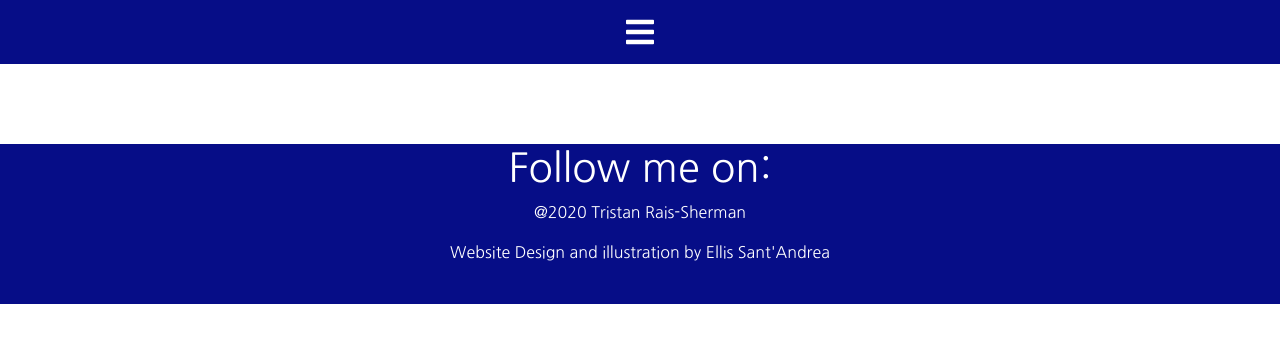
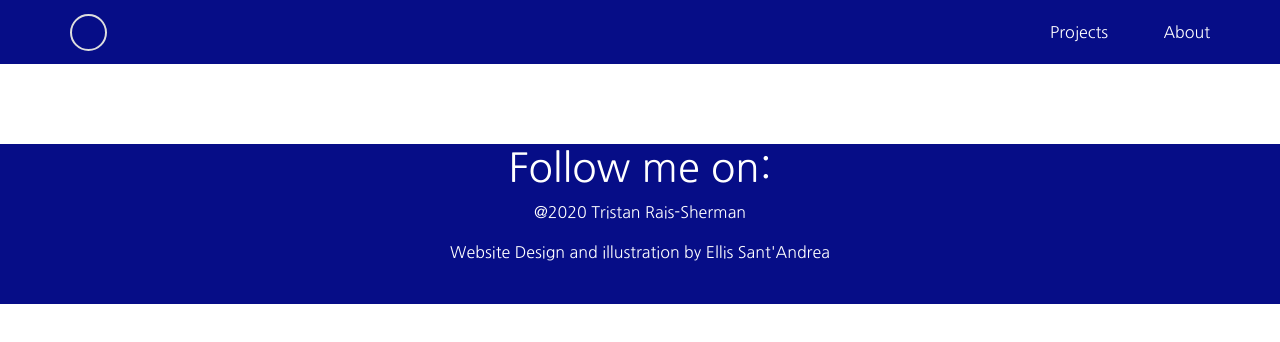
Before and after one commit to thecodingconductor/react-portfolio, a React (Create React App) app: page /projects in a window 1280 px wide. Shown: the top 342 px of the page. Built offline with nearby package versions, Linux system fonts and the light colour scheme.

Commit message:
desktop view almost completed

```diff
--- a/src/components/layout/Navbar.js
+++ b/src/components/layout/Navbar.js
@@ -1,14 +1,23 @@
 import React, { Fragment, useContext, useState } from 'react';
+import { useParams } from 'react-router';
+import { Link, useLocation } from 'react-router-dom';
 import { Navbar as ReactNavbar } from 'react-bootstrap';
 import PropTypes from 'prop-types';
 import NavContext from '../../context/nav/navContext';
 import NavModal from './NavModal';
+import { Container } from 'react-bootstrap';
+import useWindowDimensions from '../../hooks/useWindowDimensions';
 
 
 const Navbar = ({ title, icon }) => {
 
     const navContext = useContext(NavContext);
     const { showModal, showModalFunc, hideModalFunc } = navContext;
+    const { height, width } = useWindowDimensions();
+    const { pathname } = useLocation();
+
+
+    console.log(`height - ${height}, width - ${width}`);
 
     const onClick = () => {
         if (showModal === false) {
@@ -20,8 +29,26 @@ const Navbar = ({ title, icon }) => {
 
     return (
         <Fragment>
-            <ReactNavbar className="d-flex align-items-center justify-content-center navbar-main">
+            <ReactNavbar className={`d-flex align-items-center justify-content-center navbar-main ${pathname === '/projects' && 'projects-page-nav'}`}>
                 <i className="fas fa-bars fa-2x mobile-menu-icon" onClick={onClick}></i>
+                <Container>
+                    <div className={`d-flex justify-content-between align-items-center nav-bar-large `}>
+                        <div className="icon-left">
+                            <Link to="/"></Link>
+                        </div>
+                        <div className="links-right">
+                            <ul className="d-flex align-items-center justify-content-between nav-link-list">
+                                <li>
+                                    <a href="">Projects</a>
+                                </li>
+                                <li>
+                                    <Link to="/about">About</Link>
+                                </li>
+                            </ul>
+                        </div>
+                    </div>
+                </Container>
+
             </ReactNavbar>
             { showModal === true && <NavModal />}
         </Fragment>
--- a/src/components/pages/Projects.js
+++ b/src/components/pages/Projects.js
@@ -22,7 +22,7 @@ const Projects = () => {
             <OrchesNation />
             <MarsRover />
             <ConcertBuilder />
-            <ProjectContainer projectName={orchesNation ? orchesNation : marsRover} />
+            {/* <ProjectContainer projectName={orchesNation ? orchesNation : marsRover} /> */}
         </Fragment>
     )
 
--- a/src/components/projects/ConcertBuilder.js
+++ b/src/components/projects/ConcertBuilder.js
@@ -17,8 +17,12 @@ const ConcertBuilder = () => {
             {concertBuilder ?
                 <Fragment>
                     <Container className="project-top-container" fluid>
+                        <div className="inner">
+                            <div className="text-container">
                                 <h1>Concert Builder</h1>
                                 <p>Full-stack application designed to assist orchestra conductors to research, develop, and plan concerts.</p>
+                            </div>
+
                             <div className="d-flex flex-column align-items-center justify-content-between button-container">
 
                                 <a href="http://www.concertbuilder.com">
@@ -29,9 +33,12 @@ const ConcertBuilder = () => {
                                 </a>
 
                             </div>
+                        </div>
+
 
                     </Container>
                     <Container className="project-middle-container" fluid>
+                        <div className="inner-middle">
                             <img src={concertBuilderHome} alt="Mars Rover Home" className="project-image-main" />
                             <div className="image-spacer"></div>
                             <h2 className="Key Feature">Key Features</h2>
@@ -39,11 +46,13 @@ const ConcertBuilder = () => {
                             <p className="feature">CSS, HTML</p>
                             <p className="feature">Flask</p>
                             <img src={concertBuilderPage} alt="Mars Rover Favorites" className="project-image-bottom" />
+                        </div>
+
 
                     </Container>
                     <Container className="project-bottom-container" fluid>
+                        <div className="inner-bottom">
                             <h2>Next Project</h2>
-
 
                             <Link to="/projects">
                                 <Container className="project-container" onClick={() => openOrchesNation()}>
@@ -51,6 +60,8 @@ const ConcertBuilder = () => {
                                     <img src={orchesNationHome} alt="Mars Rover Home" className="mars-rover-photo" />
                                 </Container>
                             </Link>
+                        </div>
+
                     </Container>
                 </Fragment>
 
--- a/src/components/projects/MarsRover.js
+++ b/src/components/projects/MarsRover.js
@@ -18,8 +18,12 @@ const MarsRover = () => {
             {marsRover ?
                 <Fragment>
                     <Container className="project-top-container" fluid>
+                        <div className="inner">
+                            <div className="text-container">
                                 <h1>Mars Rover</h1>
                                 <p>Front-end web application for viewing photos from the Mars Rovers</p>
+                            </div>
+
                             <div className="d-flex flex-column align-items-center justify-content-between button-container">
 
                                 <a href="http://www.marsroverphotos.com">
@@ -30,9 +34,12 @@ const MarsRover = () => {
                                 </a>
 
                             </div>
+                        </div>
+
 
                     </Container>
                     <Container className="project-middle-container" fluid>
+                        <div className="inner-middle">
                             <img src={marsRoverHome} alt="Mars Rover Home" className="project-image-main" />
                             <div className="image-spacer"></div>
                             <h2 className="Key Feature">Key Features</h2>
@@ -40,9 +47,12 @@ const MarsRover = () => {
                             <p className="feature">CSS</p>
                             <p className="feature">HTML</p>
                             <img src={marsRoverFavorites} alt="Mars Rover Favorites" className="project-image-bottom" />
+                        </div>
+                    </Container>
 
-                    </Container>
+
                     <Container className="project-bottom-container" fluid>
+                        <div className="inner-bottom">
                             <h2>Next Project</h2>
                             <h4>Concert Builder</h4>
                             <Link to="/projects">
@@ -51,6 +61,8 @@ const MarsRover = () => {
                                     <img src={concertBuilderHome} alt="Mars Rover Home" className="mars-rover-photo" />
                                 </Container>
                             </Link>
+                        </div>
+
                     </Container>
                 </Fragment>
 
--- a/src/components/projects/OrchesNation.js
+++ b/src/components/projects/OrchesNation.js
@@ -15,8 +15,11 @@ const OrchesNation = () => {
             {orchesNation ?
                 <Fragment>
                     <Container className="project-top-container" fluid>
+                        <div className="inner">
+                            <div className="text-container">
                                 <h1>OrchesNation</h1>
                                 <p>Full MERN Stack Application CRM for the Orchestra Industry</p>
+                            </div>
                             <div className="d-flex flex-column align-items-center justify-content-between button-container">
 
                                 <a href="https://limitless-journey-04009.herokuapp.com/">
@@ -27,9 +30,12 @@ const OrchesNation = () => {
                                 </a>
 
                             </div>
+                        </div>
+
 
                     </Container>
                     <Container className="project-middle-container" fluid>
+                        <div className="inner-middle">
                             <img src={orchesNationHome} alt="Mars Rover Home" className="project-image-main" />
                             <div className="image-spacer"></div>
                             <h2 className="Key Feature">Key Features</h2>
@@ -37,9 +43,13 @@ const OrchesNation = () => {
                             <p className="feature">ExpressJS, MongoDB</p>
                             <p className="feature">REST API's</p>
                             <img src={orgContacts} alt="Mars Rover Favorites" className="project-image-bottom" />
+                        </div>
+
+
 
                     </Container>
                     <Container className="project-bottom-container" fluid>
+                        <div className="inner-bottom">
                             <h2>Next Project</h2>
                             <h4>Mars Rover</h4>
                             <Link to='/projects'>
@@ -48,6 +58,9 @@ const OrchesNation = () => {
                                     <img src={marsRoverHome} alt="Mars Rover Home" className="mars-rover-photo" />
                                 </Container>
                             </Link>
+                        </div>
+
+
 
                     </Container>
                 </Fragment>
--- a/src/custom.scss
+++ b/src/custom.scss
@@ -70,13 +70,80 @@ h1 {
 }
 
 //Navbar
+
+
 .navbar-main {
     background-color: $blue-main;
     height: 4rem;
+
+    @include lg {
+        background-color: #fff;
+    }
+
+    .nav-bar-large {
+        display: none;
+
+        @include lg {
+            display: flex;
+            width: 100%;
+        }
+
+        .links-right {
+
+            width: 10rem;
+
+            .nav-link-list {
+                list-style-type: none;
+                margin: 0;
+                padding: 0;
+
+                li {
+                    a {
+                        text-decoration: none;
+                        color: $blue-main;
+                    }
+                }
+            }
+        }
+
+        .icon-left {
+            border-radius: 50%;
+            border: 2px solid #DDDDDD;
+            height: 37px;
+            width: 37px;
+            cursor: pointer;
+        }
+    }
+}
+
+.projects-page-nav {
+    @include lg {
+        background-color: $blue-main;
+    }
+
+    .nav-bar-large {
+        .links-right {
+            .nav-link-list {
+                li {
+                    a {
+                        color: #fff;
+                    }
+                }
+            }
+        }
+    }
+
+    a {
+        color: #fff;
+    }
 }
 
 .mobile-menu-icon {
     color: #fff;
+
+    @include lg {
+        display: none;
+    }
 }
 
 .nav-modal-container {
@@ -153,6 +220,10 @@ h1 {
     background-color: $blue-main;
     height: 25rem;
 
+    @include lg{
+        padding-top: 5rem;
+    }
+
     h1 {
         color: #fff;
     }
@@ -210,6 +281,10 @@ h1 {
             width: 96%;
         }
 
+        @include lg {
+            width: 80%;
+        }
+
     }
 
     .image-spacer {
@@ -217,6 +292,10 @@ h1 {
 
         @include md {
             height: 20rem;
+        }
+
+        @include lg {
+            height: 40rem;
         }
     }
 
@@ -242,6 +321,49 @@ h1 {
     }
 }
 
+.inner {
+    @include lg {
+        margin: auto;
+        width: 80%;
+        display: flex;
+        align-items: center;
+        justify-content: space-between;
+    }
+
+    .button-container {
+        @include lg {
+            width: 50%;
+        }
+    }
+
+    .text-container {
+        @include lg {
+            display: flex;
+            flex-direction: column;
+            align-items: flex-start;
+
+        }
+    }
+}
+
+.inner-middle {
+    @include lg {
+        margin: auto;
+        width: 80%;
+    }
+}
+
+.inner-bottom {
+
+    @include lg {
+        margin: auto;
+        width: 80%;
+    }
+
+    a {
+        text-decoration: none;
+    }
+}
 // About Page
 
 .about-page-upper-container, .about-page-middle-container {
--- /dev/null
+++ b/src/hooks/useWindowDimensions.js
@@ -0,0 +1,29 @@
+import React, { useEffect, useState } from 'react';
+
+
+const getWindowDimensions = () => {
+    const { innerWidth: width, innerHeight: height } = window;
+    return {
+        width,
+        height
+    };
+}
+
+const useWindowDimensions = () => {
+
+    const [windowDimensions, setWindowDimensions] = useState(getWindowDimensions());
+
+    useEffect(() => {
+        const handleResize = () => {
+            setWindowDimensions(getWindowDimensions());
+        }
+
+        window.addEventListener('resize', handleResize);
+
+        return () => window.removeEventListener('resize', handleResize);
+    }, [])
+
+    return windowDimensions;
+}
+
+export default useWindowDimensions;
```
Lines whose indentation alone changed are shown as unchanged.
